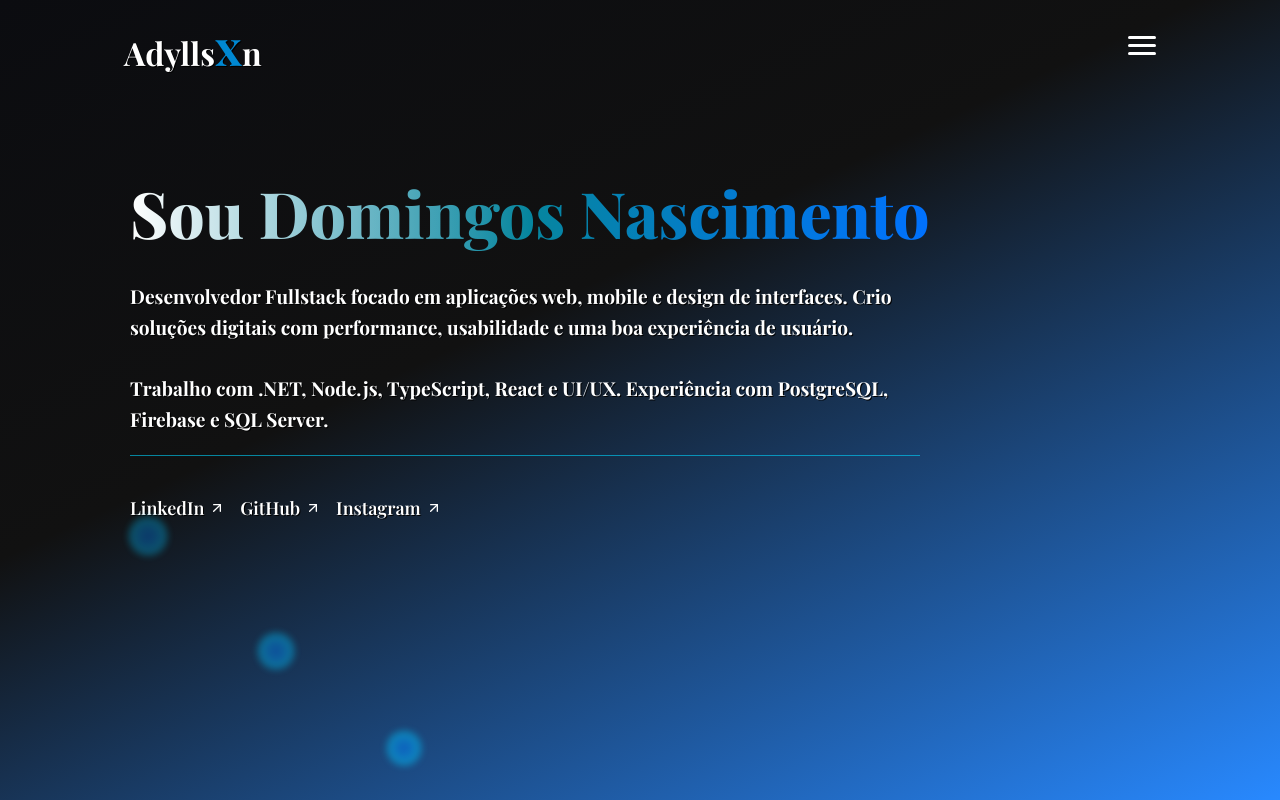
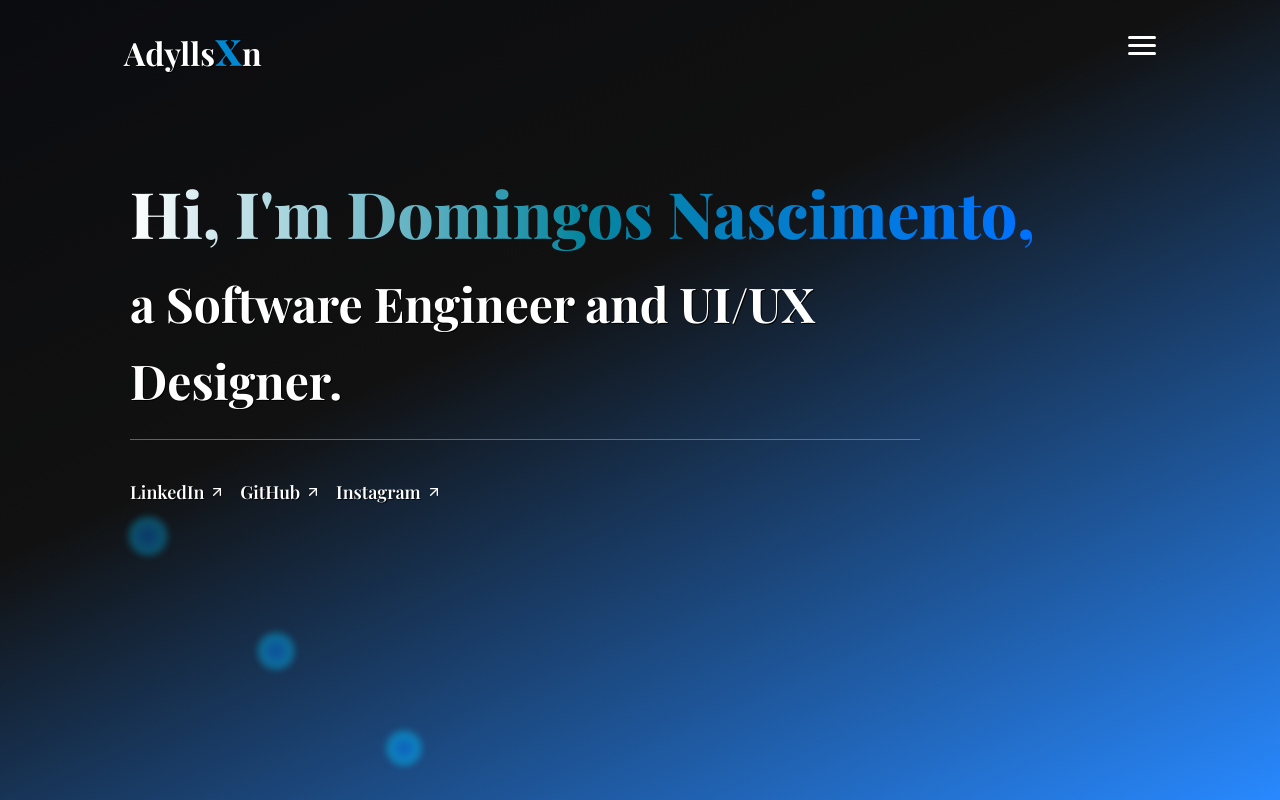
Before and after one commit to Adyllsxn/adyllsxn, a React (Vite) app in the folder portifolio/: page / in a window 1280 px wide. Built offline with nearby package versions, Linux system fonts and the light colour scheme; a web font is replaced by a local one.

Commit message:
trabalhando no hero section

```diff
--- a/portifolio/src/containers/pages/Home/Home.css
+++ b/portifolio/src/containers/pages/Home/Home.css
@@ -74,7 +74,6 @@
   font-weight: 800;
   color: #fff;
   text-align: center;
-  margin-bottom: 1rem;
   background: linear-gradient(90deg, #fff, #00d5ff98, #0071ff);
   -webkit-background-clip: text;
   -webkit-text-fill-color: transparent;
@@ -85,7 +84,7 @@
 .hero-desc {
   text-align: start;
   max-width: 790px;
-  font-size: 1.2rem;
+  font-size: 3rem;
   color: #FFF;
   font-weight: bold;
   text-shadow: #000 1px 1px;
--- a/portifolio/src/containers/pages/Home/Home.tsx
+++ b/portifolio/src/containers/pages/Home/Home.tsx
@@ -12,11 +12,9 @@ const Home = () => {
       <div className="layoutContainer">
         <div className="banner">
           <div className="content">
-          <h1 className="hero-title">Sou Domingos Nascimento</h1>
+          <h1 className="hero-title">Hi, I'm Domingos Nascimento,</h1>
           <p className="hero-desc">
-          Desenvolvedor Fullstack focado em aplicações web, mobile e design de interfaces. Crio soluções digitais com performance, usabilidade e uma boa experiência de usuário.
-          <br /><br />
-          Trabalho com .NET, Node.js, TypeScript, React e UI/UX. Experiência com PostgreSQL, Firebase e SQL Server.
+          a Software Engineer and UI/UX Designer.
         </p>
 
 
```
